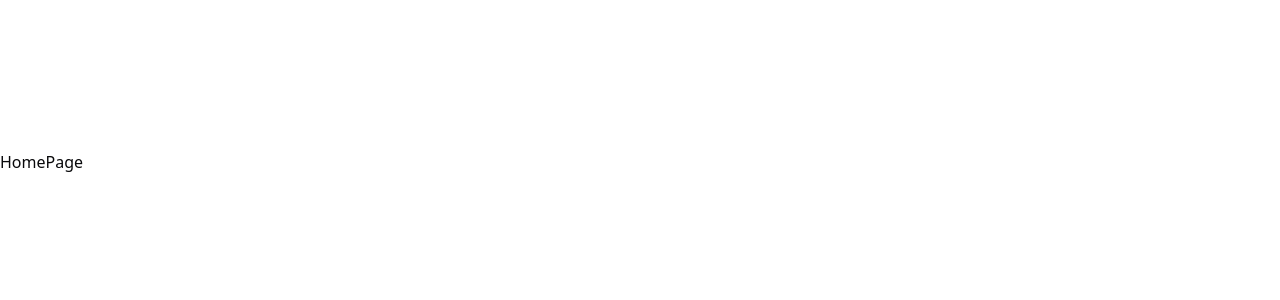
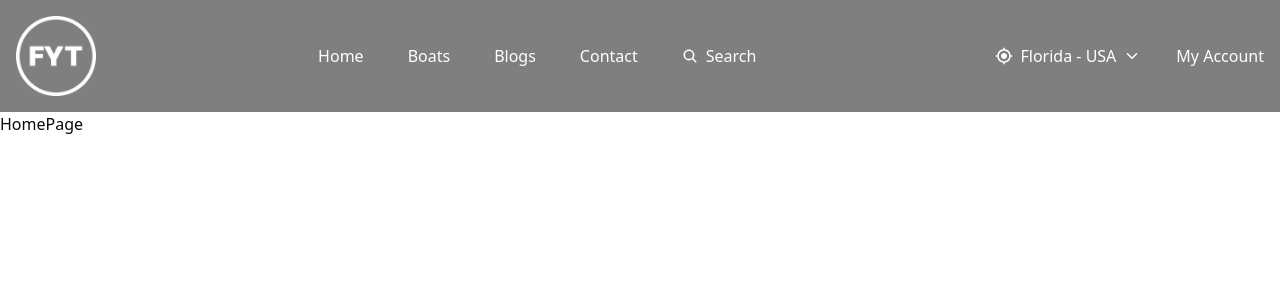
Before and after one commit to Softvence-Omega-Dev-Ninjas/diaz-florida-yacht-frontend, a Next.js app: page / in a window 1280 px wide. Shown: the top 300 px of the page. Built offline with nearby package versions, Linux system fonts and the light colour scheme.

Commit message:
Feat: Navbar Completed

```diff
--- a/src/components/shared/main/Navbar/Navbar.tsx
+++ b/src/components/shared/main/Navbar/Navbar.tsx
@@ -1,13 +1,140 @@
-import Image from 'next/image';
-import React from 'react';
+"use client";
+import Image from "next/image";
+import React, { useState } from "react";
 import logo from "@/assets/florida-yacht-logo.png";
+import Link from "next/link";
+import { IoSearch } from "react-icons/io5";
+import { MdMyLocation } from "react-icons/md";
+import { IoIosArrowDown } from "react-icons/io";
+import { GiHamburgerMenu } from "react-icons/gi";
+import { IoClose } from "react-icons/io5";
 
 const Navbar = () => {
-    return (
-        <div>
-            <Image src={logo} alt="Florida Yacht Logo" width={150} height={50} />
+  const [isOpen, setIsOpen] = useState(false);
+
+  return (
+    <nav className="bg-black/50 backdrop-blur-sm p-4 text-white relative">
+      <div className="container mx-auto flex justify-between items-center">
+        <div className="flex-shrink-0">
+          <Image
+            src={logo}
+            alt="Florida Yacht Logo"
+            width={80}
+            height={80}
+            className="w-16 h-16 sm:w-20 sm:h-20 lg:w-20 lg:h-20"
+          />
         </div>
-    );
+
+        <div className="hidden lg:flex items-center gap-5">
+          <Link href="/" className="px-3 hover:text-gray-300 transition-colors">
+            Home
+          </Link>
+          <Link
+            href="/about"
+            className="px-3 hover:text-gray-300 transition-colors"
+          >
+            Boats
+          </Link>
+          <Link
+            href="/services"
+            className="px-3 hover:text-gray-300 transition-colors"
+          >
+            Blogs
+          </Link>
+          <Link
+            href="/contact"
+            className="px-3 hover:text-gray-300 transition-colors"
+          >
+            Contact
+          </Link>
+          <Link
+            href="/login"
+            className="px-3 hover:text-gray-300 transition-colors flex items-center gap-2"
+          >
+            <IoSearch /> <span className="hidden xl:inline">Search</span>
+          </Link>
+        </div>
+
+        <div className="hidden lg:flex items-center gap-5">
+          <div className="flex items-center gap-2 px-4 py-2 cursor-pointer hover:bg-white/10 rounded-md transition-colors">
+            <MdMyLocation className="text-white text-lg" />
+            <span className="text-white hidden md:inline">Florida - USA</span>
+            <IoIosArrowDown className="text-white" />
+          </div>
+          <Link
+            href={"/login"}
+            className="hover:text-gray-300 transition-colors"
+          >
+            My Account
+          </Link>
+        </div>
+
+        <button
+          className="lg:hidden text-white text-2xl focus:outline-none"
+          onClick={() => setIsOpen(!isOpen)}
+          aria-label="Toggle menu"
+        >
+          {isOpen ? <IoClose /> : <GiHamburgerMenu />}
+        </button>
+      </div>
+
+      {isOpen && (
+        <div className="lg:hidden absolute top-full left-0 w-full bg-black/90 backdrop-blur-sm border-t border-white/20">
+          <div className="container mx-auto py-4 px-4 flex flex-col gap-4">
+            <Link
+              href="/"
+              className="px-3 py-2 hover:bg-white/10 rounded-md transition-colors"
+              onClick={() => setIsOpen(false)}
+            >
+              Home
+            </Link>
+            <Link
+              href="/about"
+              className="px-3 py-2 hover:bg-white/10 rounded-md transition-colors"
+              onClick={() => setIsOpen(false)}
+            >
+              Boats
+            </Link>
+            <Link
+              href="/services"
+              className="px-3 py-2 hover:bg-white/10 rounded-md transition-colors"
+              onClick={() => setIsOpen(false)}
+            >
+              Blogs
+            </Link>
+            <Link
+              href="/contact"
+              className="px-3 py-2 hover:bg-white/10 rounded-md transition-colors"
+              onClick={() => setIsOpen(false)}
+            >
+              Contact
+            </Link>
+            <Link
+              href="/login"
+              className="px-3 py-2 hover:bg-white/10 rounded-md transition-colors flex items-center gap-2"
+              onClick={() => setIsOpen(false)}
+            >
+              <IoSearch /> Search
+            </Link>
+            <div className="border-t border-white/20 pt-4">
+              <div className="flex items-center gap-2 px-3 py-2 mb-2">
+                <MdMyLocation className="text-white text-lg" />
+                <span className="text-white">Florida - USA</span>
+                <IoIosArrowDown className="text-white" />
+              </div>
+              <Link
+                href={"/login"}
+                className="px-3 py-2 hover:bg-white/10 rounded-md transition-colors block"
+                onClick={() => setIsOpen(false)}
+              >
+                My Account
+              </Link>
+            </div>
+          </div>
+        </div>
+      )}
+    </nav>
+  );
 };
 
 export default Navbar;
```
